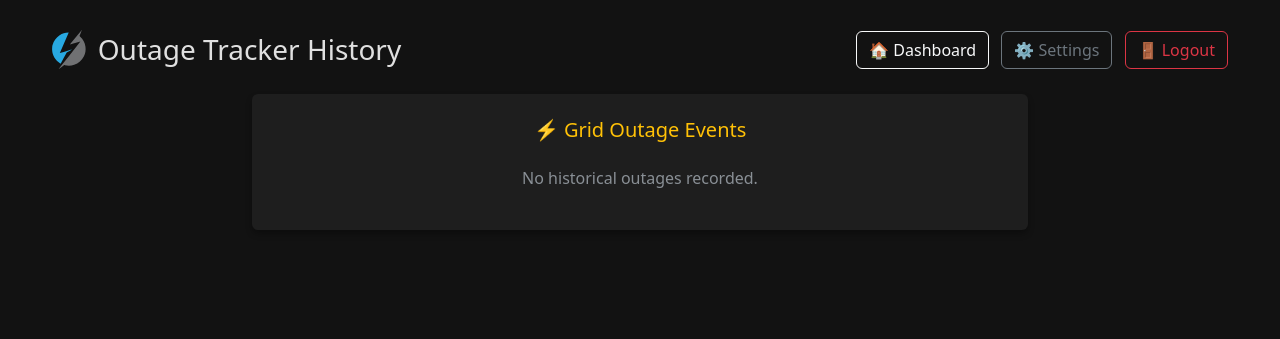
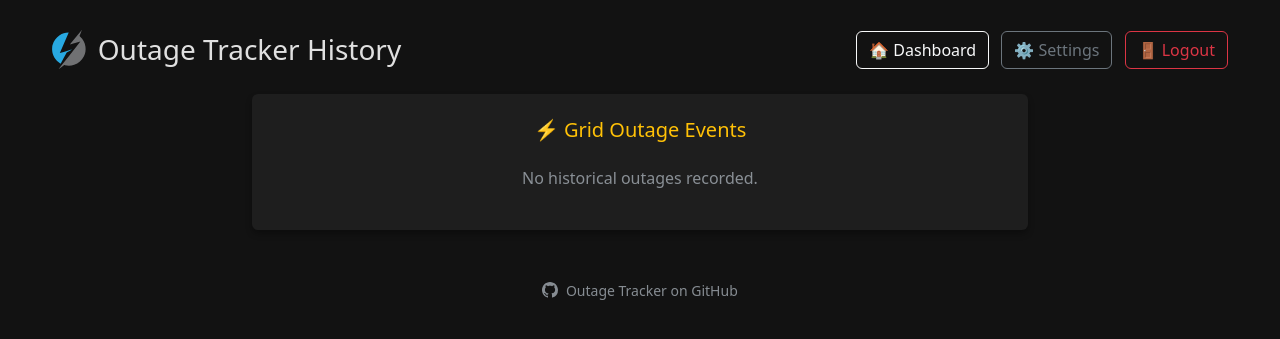
Before and after one commit to NightHawkATL/outage-tracker, a Flask app: template templates/history.html in a window 1280 px wide. Shown: the top 339 px of the page. Run offline with Flask 3, Linux system fonts and the light colour scheme; the template is opened without the code that fills it, so the values that code supplies are empty; parts of the project's set-up code (start-up, migrations or seed data) failed here and were passed over.

Commit message:
Update templates/history.html

```diff
--- a/templates/history.html
+++ b/templates/history.html
@@ -16,7 +16,6 @@
     </style>
 </head>
 <body>
-    <!-- Increased to 1200px so thirds have breathing room -->
     <div class="container" style="max-width: 1200px;">
         <!-- Header -->
         <div class="d-flex justify-content-between align-items-center mb-4">
@@ -33,7 +32,7 @@
 
         <!-- Dynamic Layout Logic -->
         {% set show_nut = state.nut_enabled %}
-        {% set show_wd = config.watchdog_ip or history.watchdog %}
+        {% set show_wd = config.watchdog_ip or config.watchdog_ip_2 or history.watchdog %}
 
         {% set active_panels = 1 %}
         {% if show_nut %}{% set active_panels = active_panels + 1 %}{% endif %}
@@ -135,6 +134,19 @@
             {% endif %}
 
         </div>
+
+        <!-- Footer -->
+        <div class="row mt-5">
+            <div class="col-12 text-center">
+                <a href="https://github.com/NightHawkATL/outage-tracker" target="_blank" class="text-muted text-decoration-none small">
+                    <svg xmlns="http://www.w3.org/2000/svg" width="16" height="16" fill="currentColor" class="bi bi-github" viewBox="0 0 16 16" style="vertical-align: -0.125em; margin-right: 4px;">
+                        <path d="M8 0C3.58 0 0 3.58 0 8c0 3.54 2.29 6.53 5.47 7.59.4.07.55-.17.55-.38 0-.19-.01-.82-.01-1.49-2.01.37-2.53-.49-2.69-.94-.09-.23-.48-.94-.82-1.13-.28-.15-.68-.52-.01-.53.63-.01 1.08.58 1.23.82.72 1.21 1.87.87 2.33.66.07-.52.28-.87.51-1.07-1.78-.2-3.64-.89-3.64-3.95 0-.87.31-1.59.82-2.15-.08-.2-.36-1.02.08-2.12 0 0 .67-.21 2.2.82.64-.18 1.32-.27 2-.27.68 0 1.36.09 2 .27 1.53-1.04 2.2-.82 2.2-.82.44 1.1.16 1.92.08 2.12.51.56.82 1.27.82 2.15 0 3.07-1.87 3.75-3.65 3.95.29.25.54.73.54 1.48 0 1.07-.01 1.93-.01 2.2 0 .21.15.46.55.38A8.012 8.012 0 0 0 16 8c0-4.42-3.58-8-8-8z"/>
+                    </svg>
+                    Outage Tracker on GitHub
+                </a>
+            </div>
+        </div>
+
     </div>
 </body>
 </html>
```
